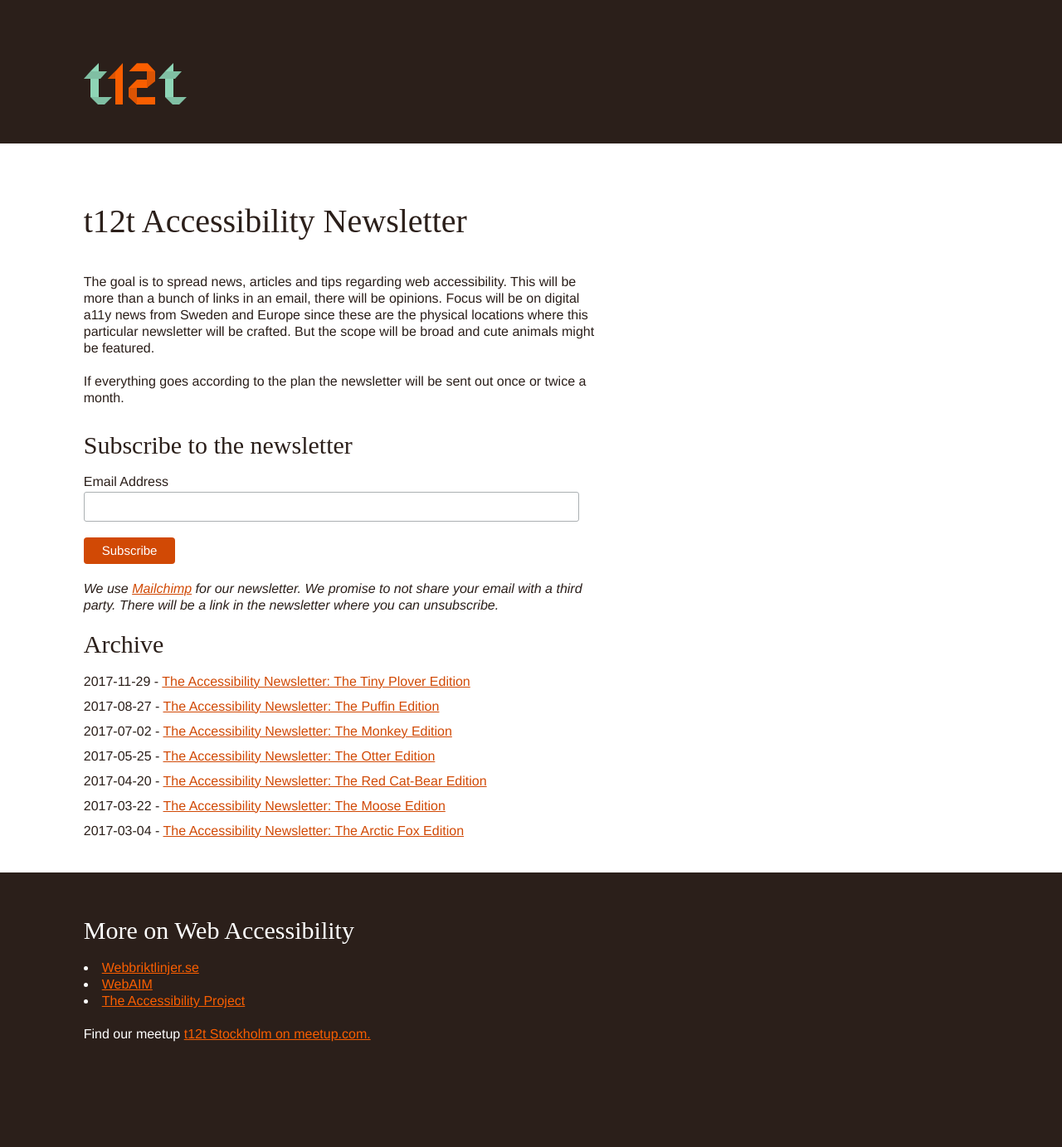
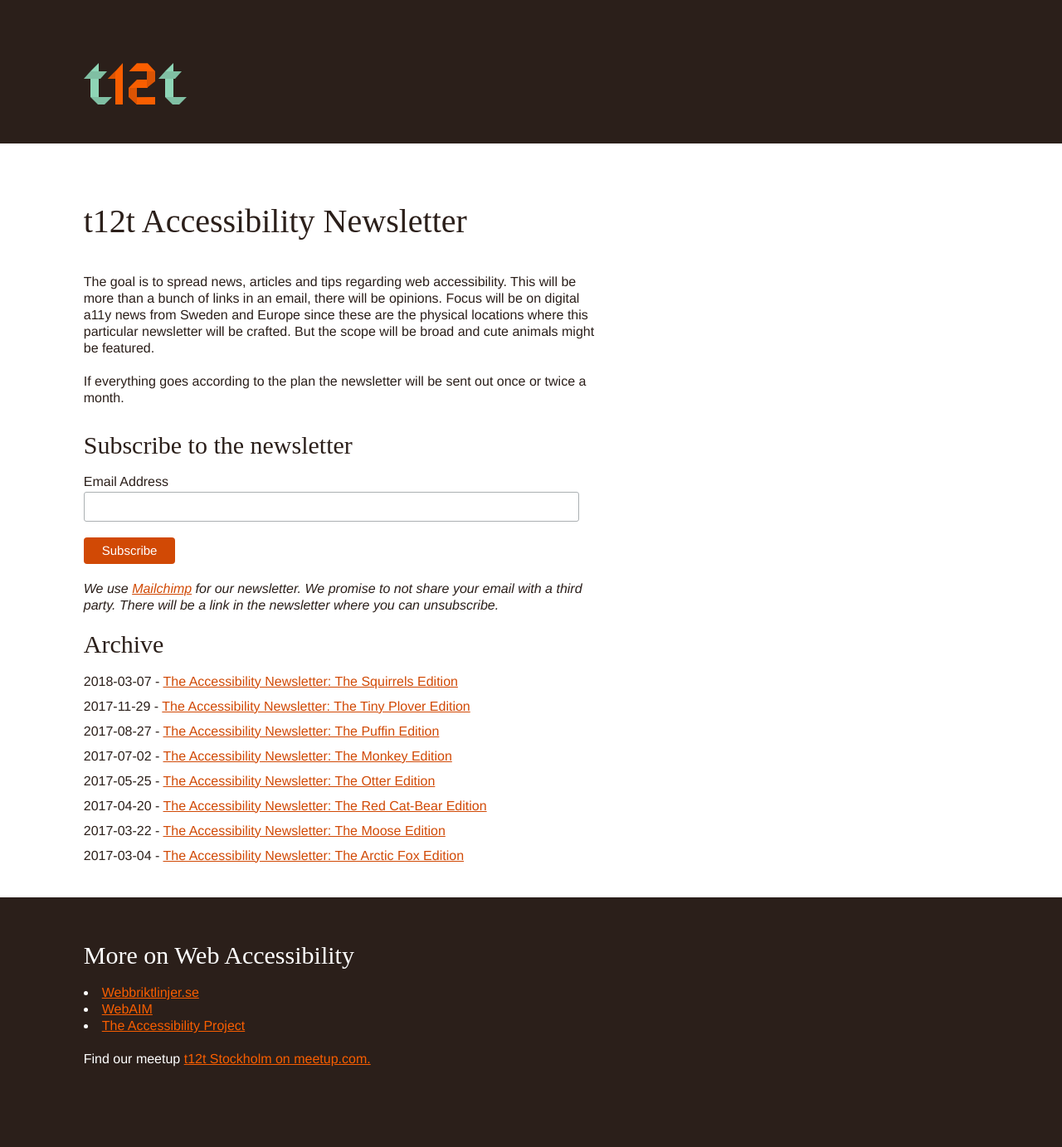
Before and after one commit to t12t/t12t.github.io, a Jekyll site: the page built from accessibility-newsletter/index.md, in a window 1280 px wide. Shown: the whole page at 83% size. Built offline with Jekyll 4.4.1, drawn with Linux system fonts in a browser that asks for light colours; some web fonts are replaced; before the commit the page ends 1353 px from its top, so only the background shows below that.

Commit message:
Adds The Squirrels

```diff
--- a/_includes/archive.html
+++ b/_includes/archive.html
@@ -1,4 +1,10 @@
 <ul class="archive-list">
+  <li>
+    <time datetime="2018-03-07">2018-03-07</time> -
+    <a href="http://eepurl.com/dm5zDv">
+      The Accessibility Newsletter: The Squirrels Edition
+    </a>
+  </li>
   <li>
     <time datetime="2017-11-29">2017-11-29</time> -
     <a href="http://eepurl.com/dbXpTr">
```
